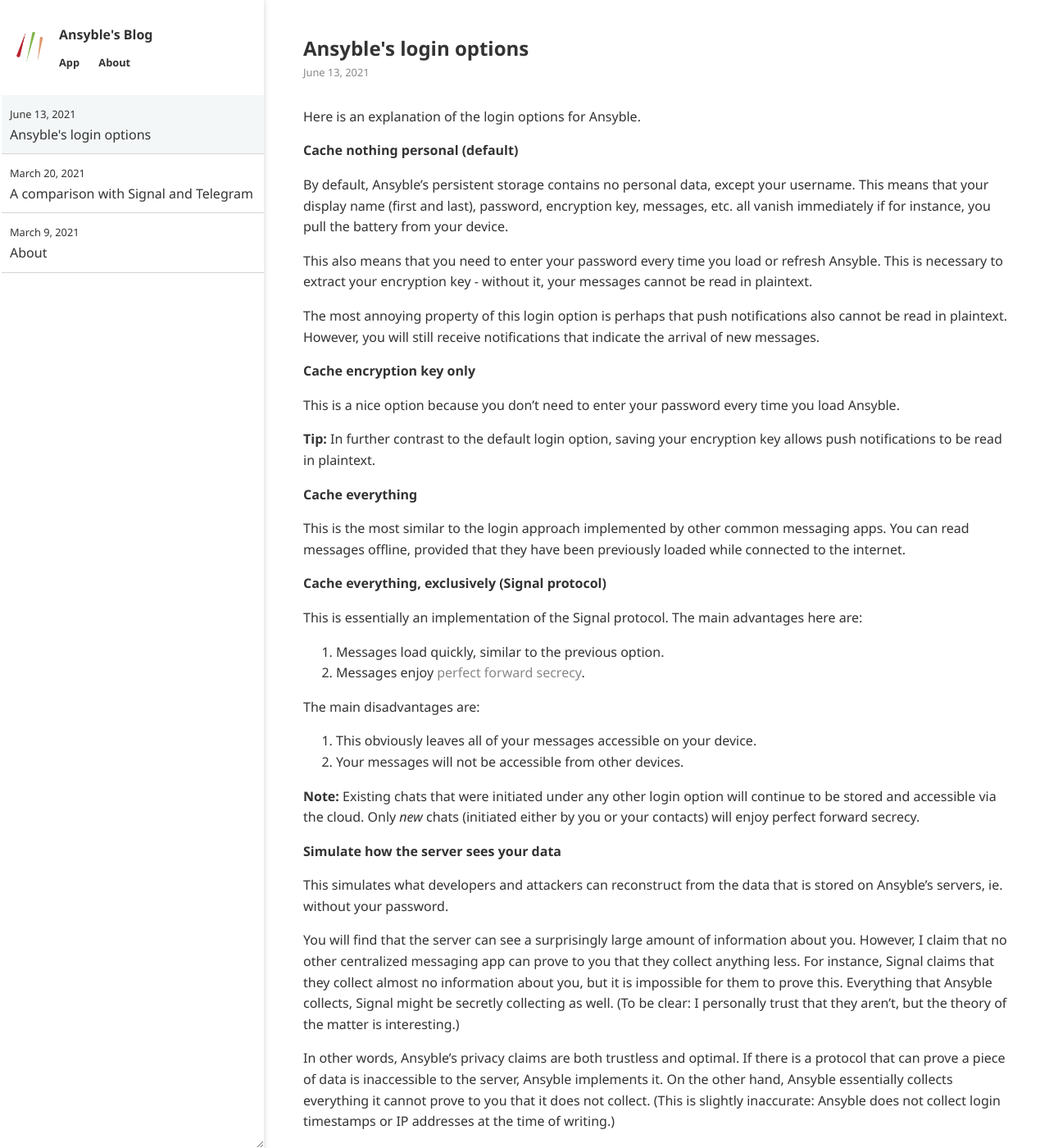
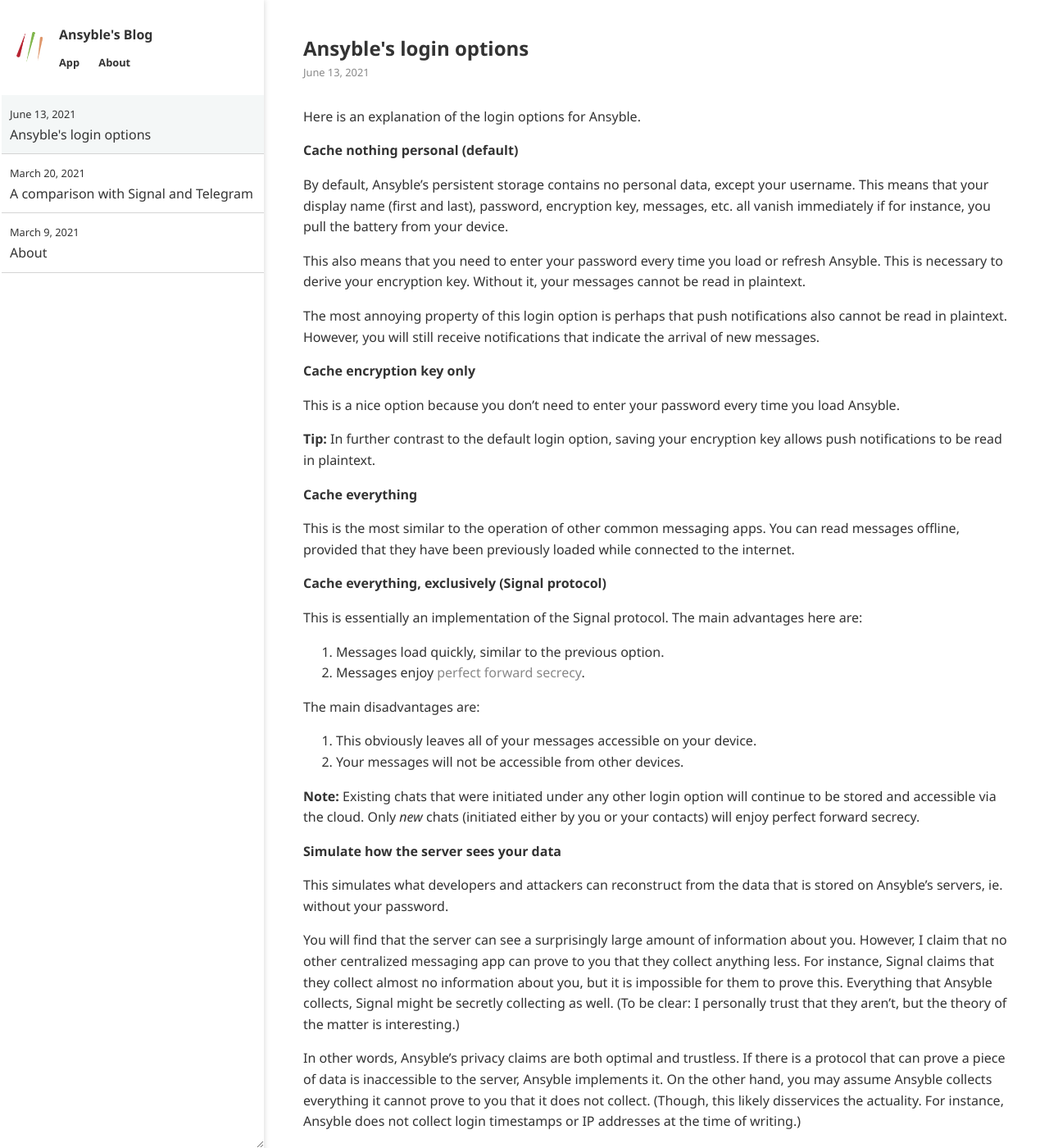
Before and after one commit to ansyblenetwork/ansybleblog, a Jekyll site: the page built from _posts/2021-06-13-login-options.md, in a window 1280 px wide and 1400 px high. Shown: the whole window at 82% size. Built offline with Jekyll 4.4.1, drawn with Linux system fonts in a browser that asks for light colours.

Commit message:
Update 2021-06-13-login-options.md

```diff
--- a/_posts/2021-06-13-login-options.md
+++ b/_posts/2021-06-13-login-options.md
@@ -8,7 +8,7 @@
 
 By default, Ansyble's persistent storage contains no personal data, except your username. This means that your display name (first and last), password, encryption key, messages, etc. all vanish immediately if for instance, you pull the battery from your device.
 
-This also means that you need to enter your password every time you load or refresh Ansyble. This is necessary to extract your encryption key - without it, your messages cannot be read in plaintext.
+This also means that you need to enter your password every time you load or refresh Ansyble. This is necessary to derive your encryption key. Without it, your messages cannot be read in plaintext.
 
 The most annoying property of this login option is perhaps that push notifications also cannot be read in plaintext. However, you will still receive notifications that indicate the arrival of new messages.
 
@@ -21,7 +21,7 @@
 
 #### Cache everything
 
-This is the most similar to the login approach implemented by other common messaging apps. You can read messages offline, provided that they have been previously loaded while connected to the internet.
+This is the most similar to the operation of other common messaging apps. You can read messages offline, provided that they have been previously loaded while connected to the internet.
 
 #### Cache everything, exclusively (Signal protocol)
 
@@ -43,4 +43,4 @@
 
 You will find that the server can see a surprisingly large amount of information about you. However, I claim that no other centralized messaging app can prove to you that they collect anything less. For instance, Signal claims that they collect almost no information about you, but it is impossible for them to prove this. Everything that Ansyble collects, Signal might be secretly collecting as well. (To be clear: I personally trust that they aren't, but the theory of the matter is interesting.)
 
-In other words, Ansyble's privacy claims are both trustless and optimal. If there is a protocol that can prove a piece of data is inaccessible to the server, Ansyble implements it. On the other hand, Ansyble essentially collects everything it cannot prove to you that it does not collect. (This is slightly inaccurate: Ansyble does not collect login timestamps or IP addresses at the time of writing.)
+In other words, Ansyble's privacy claims are both optimal and trustless. If there is a protocol that can prove a piece of data is inaccessible to the server, Ansyble implements it. On the other hand, you may assume Ansyble collects everything it cannot prove to you that it does not collect. (Though, this likely disservices the actuality. For instance, Ansyble does not collect login timestamps or IP addresses at the time of writing.)
```
